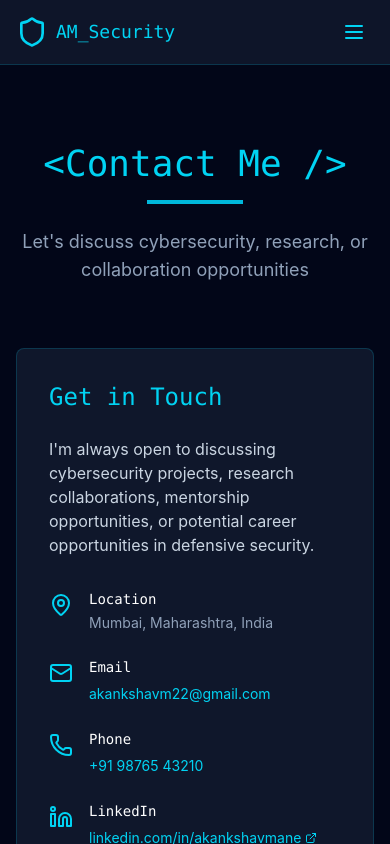
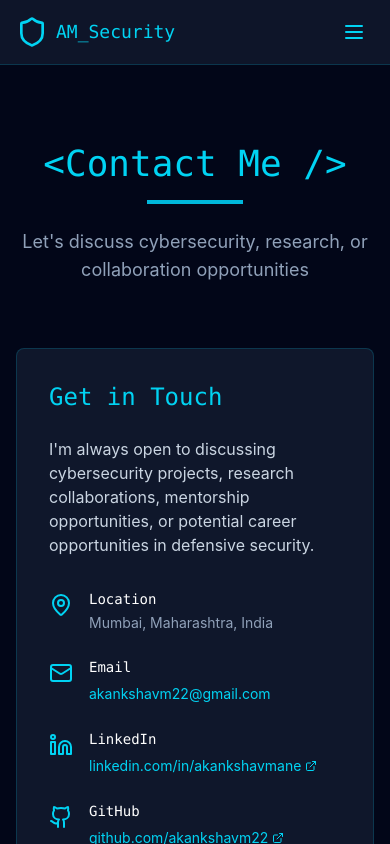
Before and after one commit to akankshavm22/akanksham, a React (Vite) app: page /contact in a window 390 px wide. Shown: the top 844 px of the page. Built offline with nearby package versions, Linux system fonts and the light colour scheme.

Commit message:
Remove phone section from Contact page
Removed phone contact information from the Contact page.

```diff
--- a/src/app/pages/Contact.tsx
+++ b/src/app/pages/Contact.tsx
@@ -77,19 +77,6 @@ export function Contact() {
                       className="text-cyan-400 hover:text-cyan-300 text-sm transition-colors"
                     >
                       akankshavm22@gmail.com
-                    </a>
-                  </div>
-                </div>
-
-                <div className="flex items-start gap-4">
-                  <Phone className="w-6 h-6 text-cyan-400 flex-shrink-0 mt-1" />
-                  <div>
-                    <h3 className="text-white font-mono text-sm mb-1">Phone</h3>
-                    <a
-                      href="tel:+919876543210"
-                      className="text-cyan-400 hover:text-cyan-300 text-sm transition-colors"
-                    >
-                      +91 98765 43210
                     </a>
                   </div>
                 </div>
```
